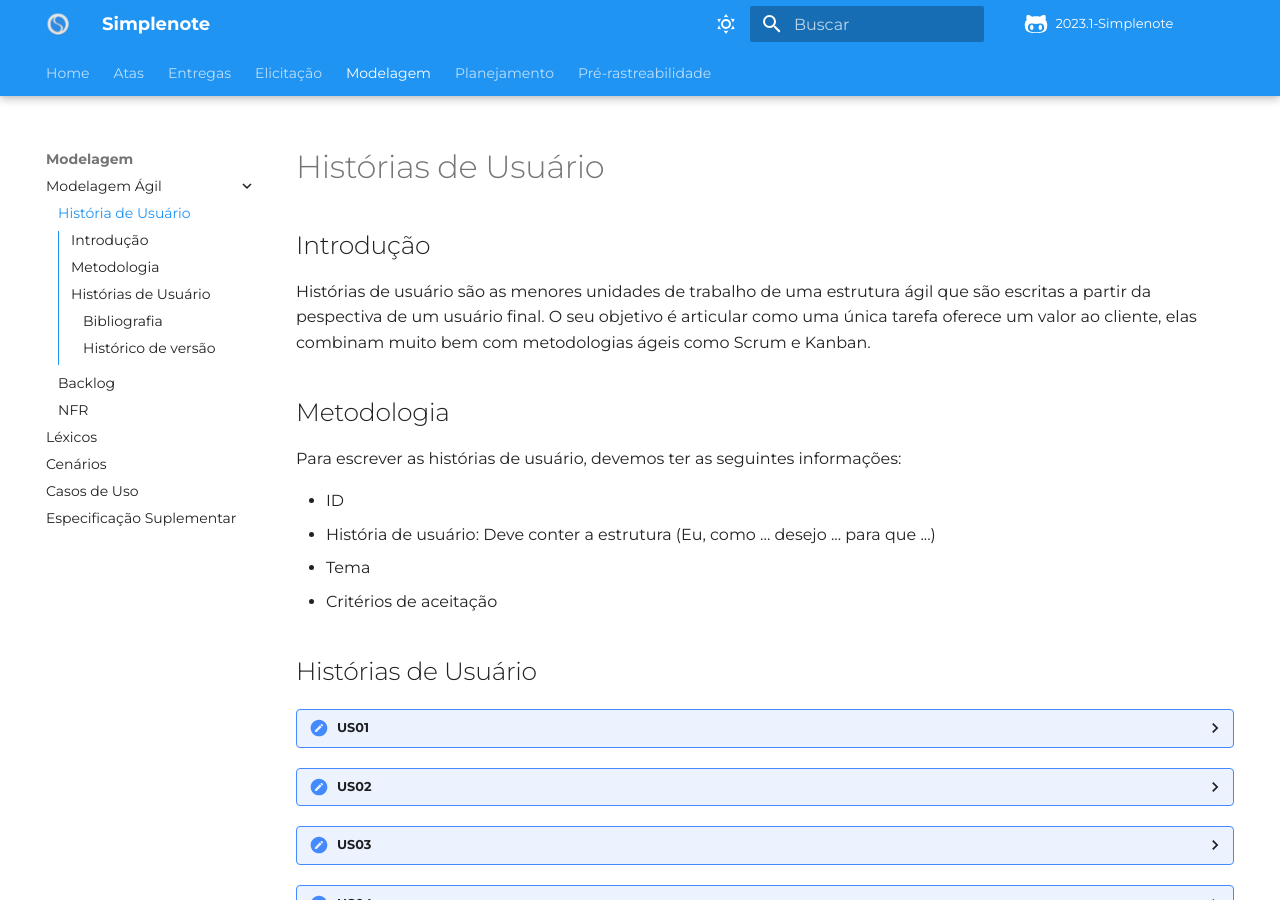
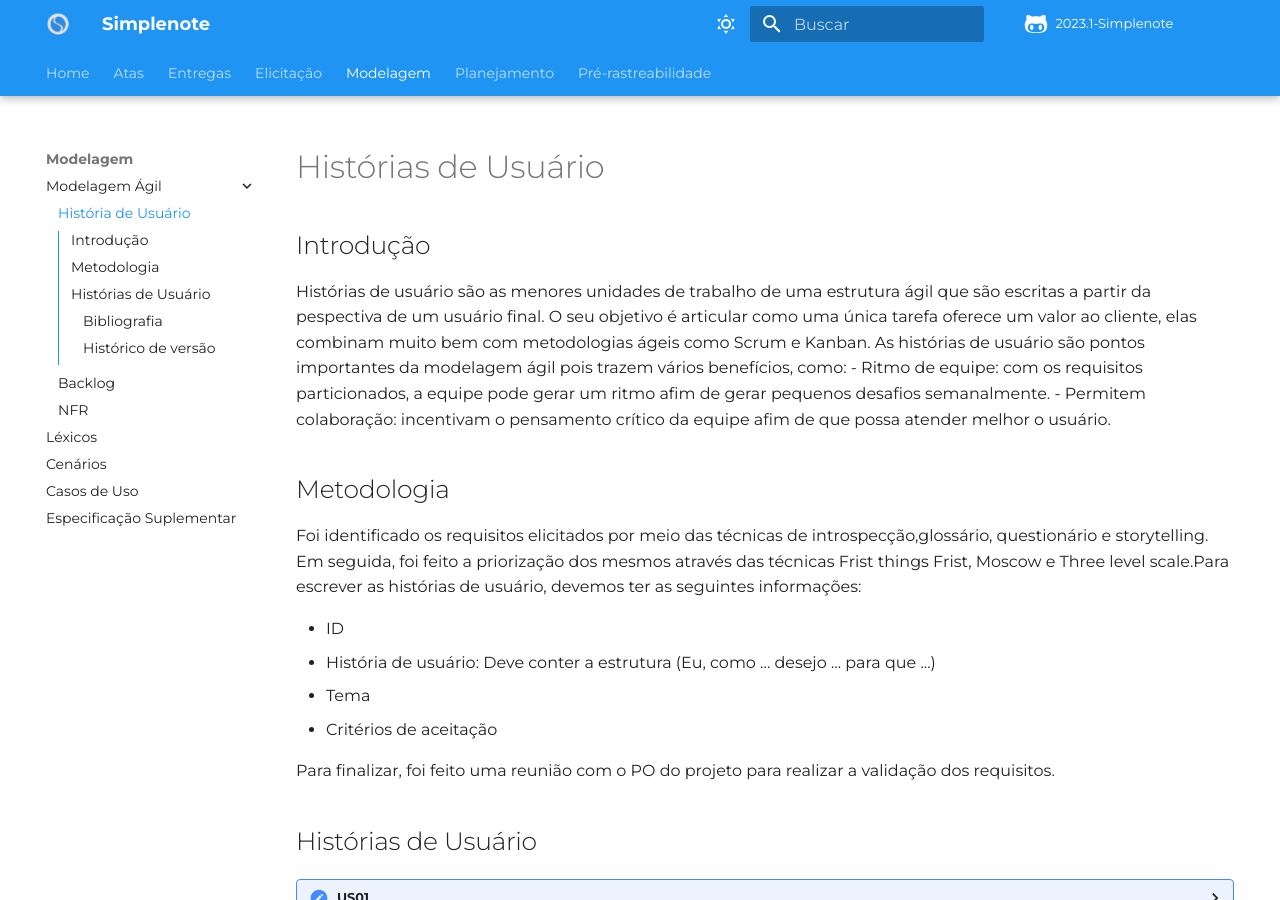
Before and after one commit to Requisitos-de-Software/2023.1-Simplenote, an MkDocs documentation site: the page built from docs/modelagem/agil/User_story.md, in a window 1280 px wide and 900 px high. Built offline with MkDocs 1.6.1 and Material for MkDocs 9.7.7, drawn with Linux system fonts in a browser that asks for light colours; some web fonts are replaced; comment, search, counter and statistics services are not loaded.

Commit message:
Atualizar o User_story.md

```diff
--- a/docs/modelagem/agil/User_story.md
+++ b/docs/modelagem/agil/User_story.md
@@ -2,14 +2,19 @@
 
 ## Introdução
 Histórias de usuário são as menores unidades de trabalho de uma estrutura ágil que são escritas a partir da pespectiva de um usuário final. O seu objetivo é articular como uma única tarefa oferece um valor ao cliente, elas combinam muito bem com metodologias ágeis como Scrum e Kanban.
+As histórias de usuário são pontos importantes da modelagem ágil pois trazem vários benefícios, como:
+- Ritmo de equipe: com os requisitos particionados, a equipe pode gerar um ritmo afim de gerar pequenos desafios semanalmente.
+- Permitem colaboração: incentivam o pensamento crítico da equipe afim de que possa atender melhor o usuário.
 
 ## Metodologia
-Para escrever as histórias de usuário, devemos ter as seguintes informações:
+Foi identificado os requisitos elicitados por meio das técnicas de introspecção,glossário, questionário e storytelling. Em seguida, foi feito a priorização dos mesmos através das técnicas Frist things Frist, Moscow e Three level scale.Para escrever as histórias de usuário, devemos ter as seguintes informações:
 
 - ID
 - História de usuário: Deve conter a estrutura (Eu, como ... desejo ... para que ...)
 - Tema
 - Critérios de aceitação
+
+Para finalizar, foi feito uma reunião com o PO do projeto para realizar a validação dos requisitos.
 
 ## Histórias de Usuário
 
```
